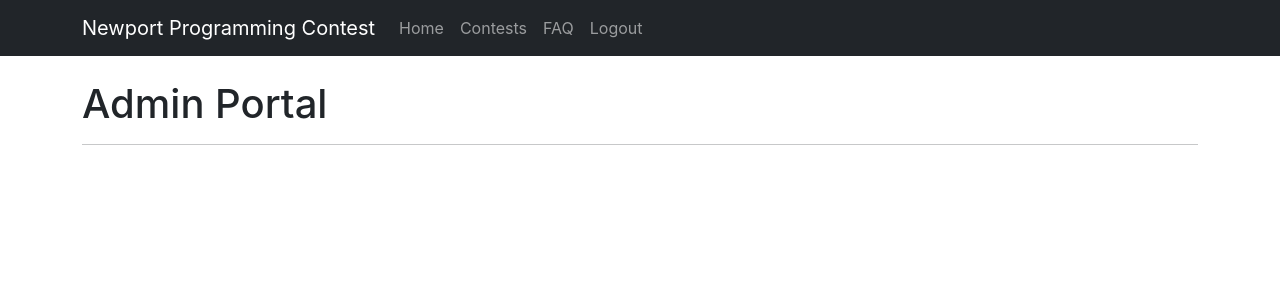
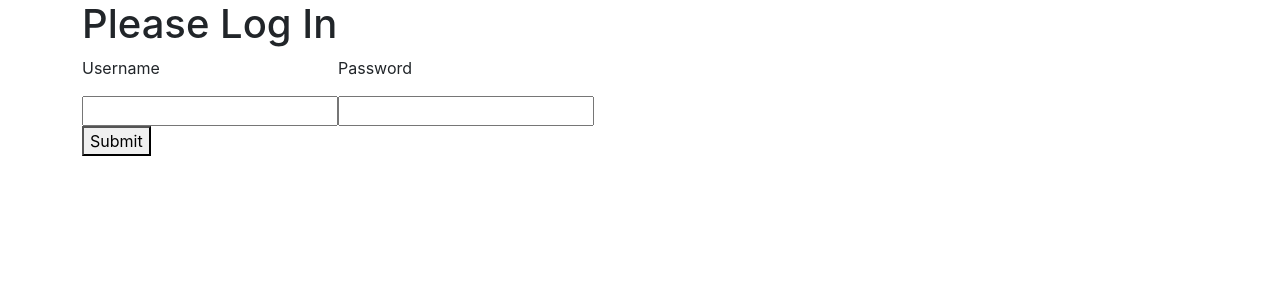
Before and after one commit to Anonymoose524/Contest, a React (Create React App) app in the folder client/: page /admin in a window 1280 px wide. Shown: the top 300 px of the page. Built offline with nearby package versions, Linux system fonts and the light colour scheme.

Commit message:
Authentication token and Local Storage

```diff
--- a/client/package.json
+++ b/client/package.json
@@ -7,6 +7,7 @@
     "@testing-library/react": "^11.2.7",
     "@testing-library/user-event": "^12.8.3",
     "bootstrap": "^5.1.3",
+    "dotenv": "^10.0.0",
     "jquery": "^3.6.0",
     "popper.js": "^1.16.1",
     "react": "^17.0.2",
--- a/client/src/App.css
+++ /dev/null
@@ -1,38 +0,0 @@
-.App {
-  text-align: center;
-}
-
-.App-logo {
-  height: 40vmin;
-  pointer-events: none;
-}
-
-@media (prefers-reduced-motion: no-preference) {
-  .App-logo {
-    animation: App-logo-spin infinite 20s linear;
-  }
-}
-
-.App-header {
-  background-color: #282c34;
-  min-height: 100vh;
-  display: flex;
-  flex-direction: column;
-  align-items: center;
-  justify-content: center;
-  font-size: calc(10px + 2vmin);
-  color: white;
-}
-
-.App-link {
-  color: #61dafb;
-}
-
-@keyframes App-logo-spin {
-  from {
-    transform: rotate(0deg);
-  }
-  to {
-    transform: rotate(360deg);
-  }
-}
--- a/client/src/App.js
+++ b/client/src/App.js
@@ -1,18 +1,65 @@
-import './App.css';
-import { BrowserRouter as Router, Routes, Route } from "react-router-dom";
+import React, { useState } from 'react';
+import { BrowserRouter as Router, Routes, Route, Outlet } from "react-router-dom";
+
+import Login from "./components/Login";
 import Navigation from "./components/Navigation";
 import Home from "./pages/Home";
 import Contests from "./pages/Contests";
 import Admin from "./pages/Admin";
 
 function App() {
+
+  const [token, setToken] = useLocalStorage("token", null);
+
+  //https://usehooks.com/useLocalStorage/
+  function useLocalStorage(key, initialValue){
+    const [storedValue, setStoredValue] = useState(() => {
+      try{
+        const item = window.localStorage.getItem(key);
+        return item ? JSON.parse(item) : initialValue;
+      } catch(err) {
+        return null;
+      }
+    });
+    // Return a wrapped version of useState's setter function that ...
+    // ... persists the new value to localStorage.
+    const setValue = (value) => {
+      try {
+        // Allow value to be a function so we have same API as useState
+        const valueToStore =
+          value instanceof Function ? value(storedValue) : value;
+        // Save state
+        setStoredValue(valueToStore);
+        // Save to local storage
+        window.localStorage.setItem(key, JSON.stringify(valueToStore));
+      } catch (error) {
+        console.log(error);
+      }
+    };
+    return [storedValue, setValue];
+  }
+
+  function NavBar(props) {
+    return (
+      <div>
+        <Navigation setToken={props.setToken}/>
+        <Outlet />
+      </div>
+    );
+  }
+
+  if(!token) {
+    return <Login setToken={setToken} />;
+  }
+
   return (
     <Router>
-      <Navigation />
       <Routes>
-        <Route exact path = "/" element = {<Home/>} />
-        <Route exact path = "/contests" element = {<Contests/>} />
-        <Route exact path = "/admin" element = {<Admin/>} />
+          <Route path = "/" element = {<NavBar setToken={setToken} />}>
+            <Route exact path = "/" element = {<Home/>} />
+            <Route exact path = "/contests" element = {<Contests/>} />
+            <Route exact path = "/admin" element = {<Admin/>} />
+          </Route>
       </Routes>
     </Router>
   );
--- a/client/src/components/AnnounceCard.js
+++ b/client/src/components/AnnounceCard.js
@@ -2,10 +2,10 @@ import React from "react";
 
 function AnnounceCard(props) {
     return (
-        <div class="card" style={{paddingBottom: 10, marginBottom: 10}}>
-            <div class="card-body">
-                <h3 class="card-title">{props.title}</h3>
-                <p class="card-text">{props.description}</p>
+        <div className="card" style={{paddingBottom: 10, marginBottom: 10}}>
+            <div className="card-body">
+                <h3 className="card-title">{props.title}</h3>
+                <p className="card-text">{props.description}</p>
             </div>
         </div>
     );
--- a/client/src/components/Login.js
+++ b/client/src/components/Login.js
@@ -1,30 +1,58 @@
-import React from "react";
+import React, { useState } from "react";
+require('dotenv').config();
 
-function Login() {
+function Login(props) {
+
+  const [warn, setWarn] = useState(false);
+
+  async function handleSubmit(event){
+    event.preventDefault();
+    await fetch(process.env.REACT_APP_SERVER + "/accounts/login", {
+      method: "POST",
+      headers: {'Content-Type': 'application/json'},
+      body: JSON.stringify({
+        "username": event.target.username.value,
+        "password": event.target.password.value
+      })
+    }).then((response) => {
+      if(response.status === 201){
+        props.setToken({
+          token: Math.random().toString(36).substring(2,10)
+        });
+      } else {
+        setWarn(true);
+      }
+    });
+  }
+
+  function WarningBanner(props){
+    if(!warn) return null;
     return (
+      <div>
+        <h1>Incorrect credentials</h1>
+      </div>
+    );
+  }
 
-        <div class="modal-content rounded-5 shadow">
-            <div class="modal-header p-5 pb-4 border-bottom-0">
-                <h5 class="modal-title">Login</h5>
-                <button type="button" class="btn-close" data-bs-dismiss="modal" aria-label="Close"></button>
-            </div>
-
-            <div class="modal-body p-5 pt-0">
-                <form class="">
-                    <div class="form-floating mb-3">
-                        <input type="email" class="form-control rounded-4" id="floatingInput" placeholder="name@example.com" />
-                        <label for="floatingInput">Email address</label>
-                    </div>
-                    <div class="form-floating mb-3">
-                        <input type="password" class="form-control rounded-4" id="floatingPassword" placeholder="Password" />
-                        <label for="floatingPassword">Password</label>
-                    </div>
-                    <button class="w-100 mb-2 btn btn-lg rounded-4 btn-primary" type="submit">Sign up</button>
-                </form>
-            </div>
-        </div>
-
-    );
+  return(
+      <div className="container">
+        <h1>Please Log In</h1>
+        <form onSubmit={handleSubmit}>
+          <label>
+            <p>Username</p>
+            <input type="text" name="username" />
+          </label>
+          <label>
+            <p>Password</p>
+            <input type="password" name="password" />
+          </label>
+          <div>
+            <button type="submit">Submit</button>
+          </div>
+        </form>
+          <WarningBanner/>
+      </div>
+    )
 }
 
 export default Login;
--- a/client/src/components/Navigation.js
+++ b/client/src/components/Navigation.js
@@ -1,9 +1,15 @@
 import React from "react";
-import Login from "./Login";
+//import Login from "./Login";
 //import {  Link } from "react-router-dom";
 //import "./Navigation.css";
 
-function Navigation(){
+function Navigation(props){
+
+    function handleLogout(event){
+        event.preventDefault();
+        props.setToken(null);
+    }
+
     return (
         <nav className="navbar navbar-expand-lg navbar-dark bg-dark">
             <div className="container">
@@ -20,7 +26,7 @@ function Navigation(){
                             <a className="nav-link" href="/admin">FAQ</a>
                         </li>
                         <li className="nav-item">
-                            <a data-target="#myModal" data-toggle="modal" className="nav-link" href="#myModal">Logout</a> {/*TODO*/}
+                            <a className="nav-link" onClick={handleLogout}>Logout</a> {/*TODO*/}
 
                         </li>
                     </ul>
--- a/client/src/index.js
+++ b/client/src/index.js
@@ -1,6 +1,6 @@
 import 'bootstrap/dist/css/bootstrap.min.css';
-import $ from 'jquery';
-import Popper from 'popper.js';
+//import $ from 'jquery';
+//import Popper from 'popper.js';
 import 'bootstrap/dist/js/bootstrap.bundle.min';
 import React from 'react';
 import ReactDOM from 'react-dom';
--- a/client/src/pages/Home.js
+++ b/client/src/pages/Home.js
@@ -1,14 +1,23 @@
 import React from "react";
 import AnnounceCard from "../components/AnnounceCard";
+require('dotenv').config();
 
-class Home extends React.Component{
+class Home extends React.Component {
 
     constructor(props) {
         super(props);
-        this.state = {Announcements: []};
+        this.state = JSON.parse(window.localStorage.getItem('announcements')) || {
+            Announcements: []
+        };
     }
 
-    componentDidMount() {
+    setState(state) {
+        window.localStorage.setItem('announcements', JSON.stringify(state));
+        super.setState(state);
+    }
+
+    async componentDidMount() {
+        this.getAnnouncements()
         this.refresh = setInterval(
             () => this.getAnnouncements(),
             1000
@@ -16,23 +25,21 @@ class Home extends React.Component{
     }
 
     async getAnnouncements() {
-        fetch("http://localhost:5000/announcements")
+        console.log(process.env.REACT_APP_SERVER + "/announcements");
+        await fetch(process.env.REACT_APP_SERVER + "/announcements")
             .then(res => res.json())
-            .then(res => {
-                this.setState({Announcements: res});
-                console.log(this.state);
-        });
+            .then(data => this.setState({Announcements: data}))
+            .catch(err => console.log(err));
     }
 
     render() {
-        //const announcements = this.state.Announcements.;
         return (
             <div className="container">
                 <br></br>
                 <h1 className="page-header">Announcements</h1>
-                <hr></hr>
+                <hr />
                 {
-                    this.state.Announcements.map(announcement => (
+                    this.state.Announcements.map((announcement) => (
                         <AnnounceCard
                             title={announcement.title}
                             description={announcement.description}
```
Also changed, not shown: 2 other files (tests, documents, lock files or other folders).
